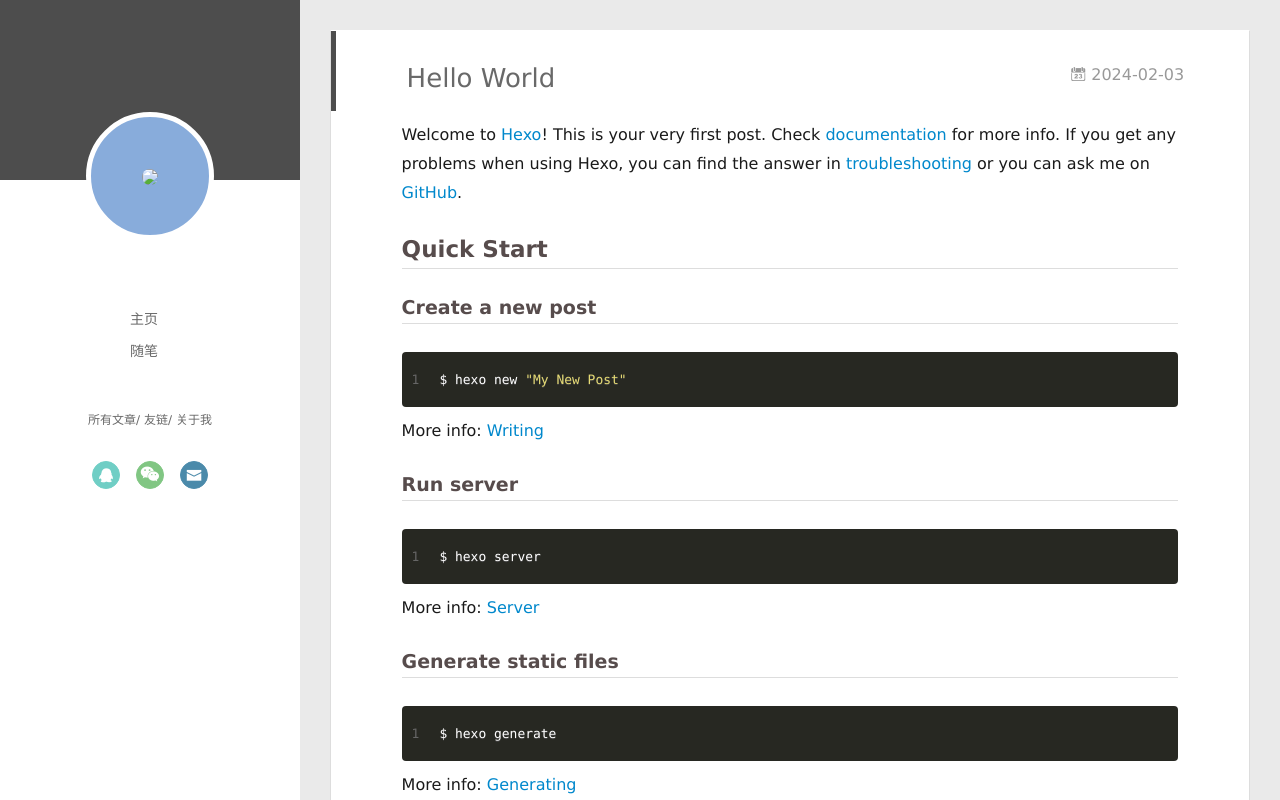
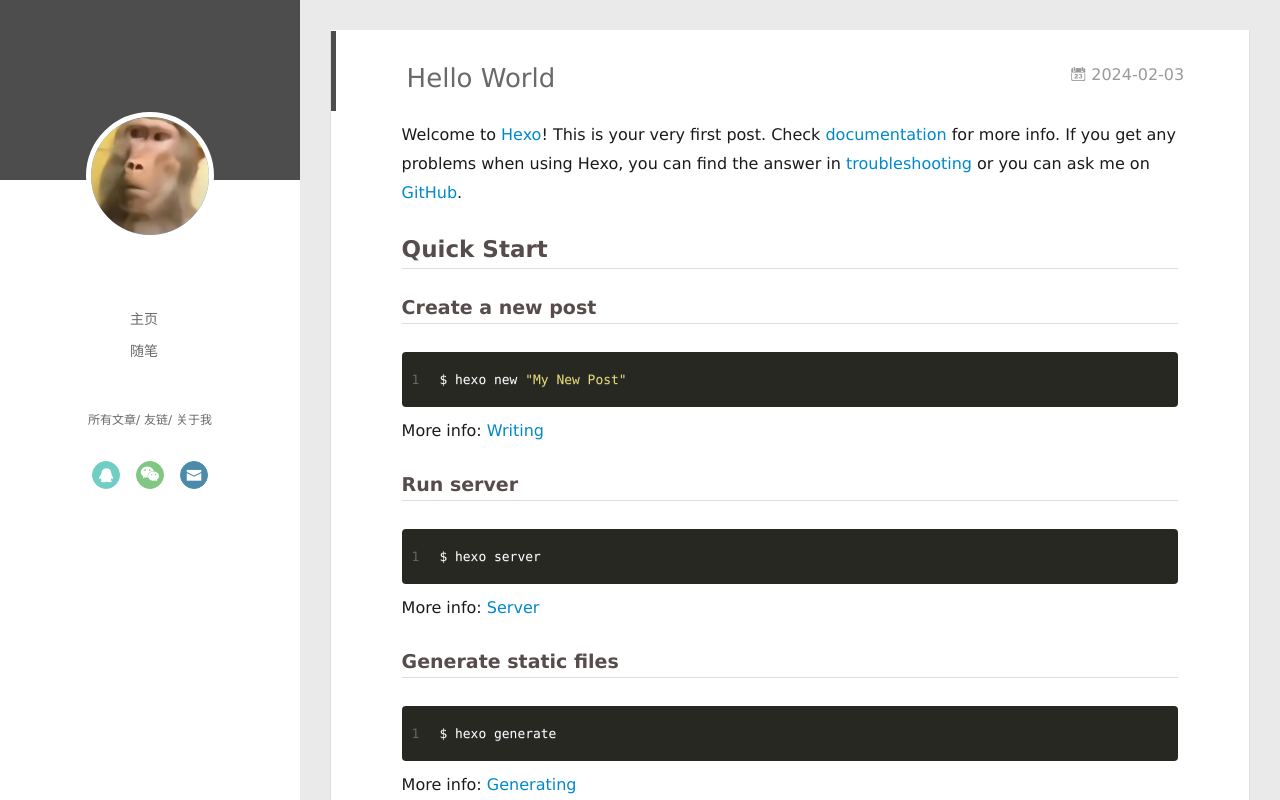
Before and after one commit to haoxiangying/haoxiangying.github.io, a plain HTML site: page 2024/02/03/hello-world/index.html in a window 1280 px wide. Drawn offline with Linux system fonts and the light colour scheme.

Commit message:
Site updated: 2024-02-03 16:34:31

```diff
--- a/2024/02/03/hello-world/index.html
+++ b/2024/02/03/hello-world/index.html
@@ -47,7 +47,7 @@
 <div class="intrude-less">
 	<header id="header" class="inner">
 		<a href="/" class="profilepic">
-			<img src="/assets/touxiang,jpg" class="js-avatar">
+			<img src="/assets/touxiang.jpg" class="js-avatar">
 		</a>
 		<hgroup>
 		  <h1 class="header-author"><a href="/"></a></h1>
@@ -103,7 +103,7 @@
 	<div class="intrude-less">
 		<header id="header" class="inner">
 			<div class="profilepic">
-				<img src="/assets/touxiang,jpg" class="js-avatar">
+				<img src="/assets/touxiang.jpg" class="js-avatar">
 			</div>
 			<hgroup>
 			  <h1 class="header-author js-header-author"></h1>
```
Also changed, not shown: archives/2024/02/index.html (+2 -2 lines), archives/2024/index.html (+2 -2 lines), archives/index.html (+2 -2 lines), index.html (+2 -2 lines).
